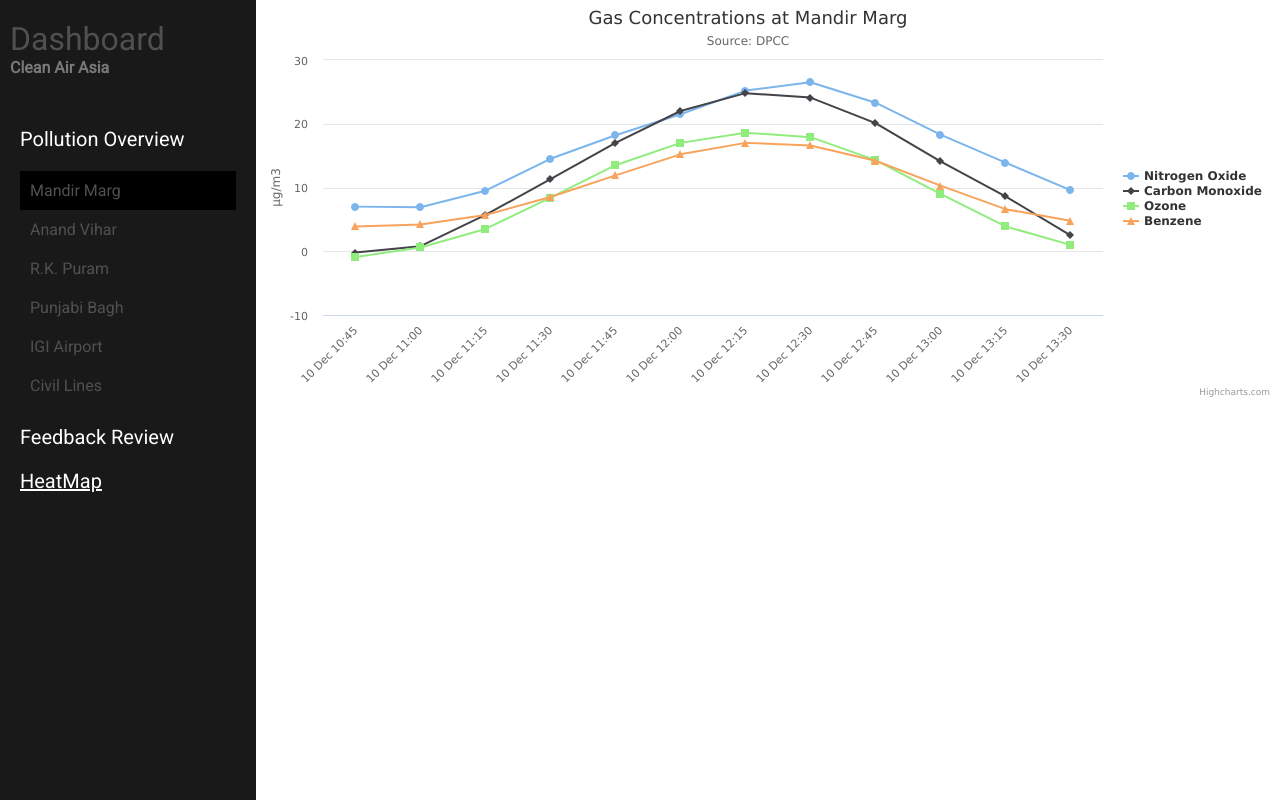
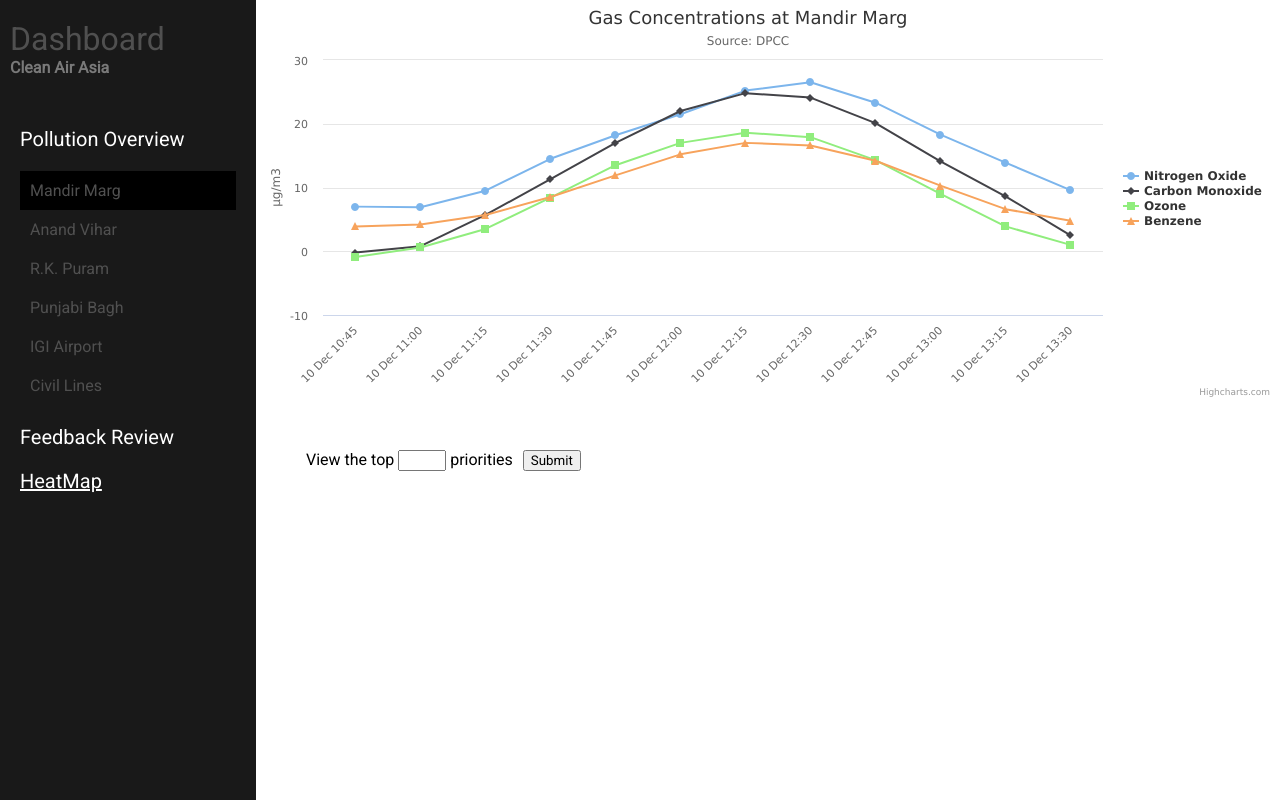
Before and after one commit to prabhakar267/aware, a Flask app: page /dashboard/ in a window 1280 px wide. Run offline with Flask 2, Linux system fonts and the light colour scheme; data comes from the database, SQL or seed files in the repository; some libraries are stand-ins or nearby versions.

Commit message:
feature: add input that gets messages
Add an input field to admin.html that takes a number, and a button that
calls a function which displays the requested number of messages in
priority order

Resolves #4

```diff
--- a/server/static/css/admin.css
+++ b/server/static/css/admin.css
@@ -81,6 +81,20 @@ nav>ul:last-child>li:nth-child(even)>ul>li:hover {
   cursor: pointer;
 }
 
+#input {
+  padding-top: 50px;
+  padding-left: 50px;
+}
+
+#priorities {
+  width: 40px;
+}
+
+#getprioritiesbtn {
+  margin-left: 10px;
+  font-family: Roboto, "sans-serif"
+}
+
 .cards {
   position: relative;
   padding: 50px;
--- a/server/templates/admin.html
+++ b/server/templates/admin.html
@@ -31,7 +31,11 @@
       </ul>
     </nav>
     <section id="container">
-      <div id="line-graph"><div>
+      <div id="line-graph"></div>
+      <div id="input">
+        <label for="priorities">View the top </label><input id="priorities" type="number" name="priorities" size="2"><label for="priorities"> priorities</label><button id="getprioritiesbtn" onclick="getPriorities()">Submit</button>
+      </div>
+      <div id="notifs"></div>
     </section>
     <script>
       $(function () {
@@ -80,21 +84,24 @@
             data: [3.9, 4.2, 5.7, 8.5, 11.9, 15.2, 17.0, 16.6, 14.2, 10.3, 6.6, 4.8]
           }]
         });
+      });
 
-        $('#container').append('<div id="notifs"></div>')
+      function getPriorities(){
+        $('#notifs').html("");
+        var numPriorities = $('#priorities').val()
+        if(numPriorities && !isNaN(numPriorities)){
           $.ajax({
-          url: 'http://localhost:5000/get-top-priorities/3',
+            url: 'http://localhost:5000/get-top-priorities/'+$('#priorities').val(),
             dataType: 'json',
             success: function(r) {
               console.log(r);
               for (var i in r) {
                 $('#notifs').append('<div class="cards"><ul><li>' + r[i].author + '</li><li class="message">' + r[i].message + '</li><li class="geo">' + r[i].latitude + ' Lat ' + r[i].longitude + ' Long</li></ul><div class="btn">Mark Important</div></div>');
               }
-
             }
-        })
           });
-
+        }
+      }
     </script>
   </body>
 </html>
```
Lines whose indentation alone changed are shown as unchanged.
